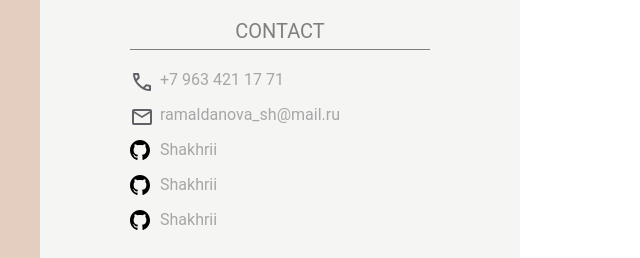
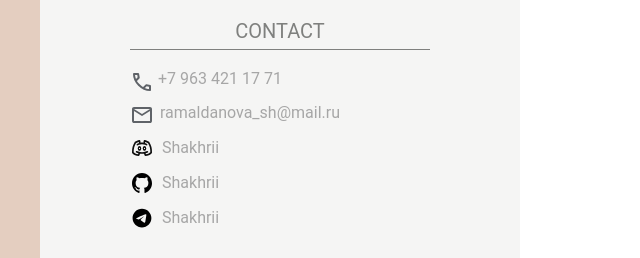
Before and after one commit to Shakhrii/rsschool-cv, a plain HTML site: page index.html in a window 1280 px wide. Shown: the part 606-864 px from the top of the page, 0-640 px from the left. Drawn offline with Linux system fonts and the light colour scheme.

Commit message:
feat: add links to contact

```diff
--- a/css/style.css
+++ b/css/style.css
@@ -178,8 +178,8 @@ html {
 
   .contact__phone::before {
     content: url('../images/icons/phone.svg');
-    width: 20px;
-    height: 20px;
+    width: 18px;
+    height: 18px;
     margin-right: 10px;
   }
 
@@ -191,10 +191,11 @@ html {
   }
 
   .contact__telegram::before {
-    content: url('../images/icons/github.svg');
+    content: url('../images/icons/telegram.svg');
     width: 20px;
     height: 20px;
     margin-right: 10px;
+    margin-left: 2px;
   }
 
   .contact__github::before {
@@ -202,13 +203,15 @@ html {
     width: 20px;
     height: 20px;
     margin-right: 10px;
+    margin-left: 2px;
   }
 
   .contact__discord::before {
-    content: url('../images/icons/github.svg');
+    content: url('../images/icons/discord.svg');
     width: 20px;
     height: 20px;
     margin-right: 10px;
+    margin-left: 2px;
   }
 
   .about-me__description {
--- a/index.html
+++ b/index.html
@@ -35,9 +35,9 @@
                     <ul class="contact__list list">
                         <li class="contact__phone contact__item">+7 963 421 17 71</li>
                         <li class="contact__mail contact__item">ramaldanova_sh@mail.ru</li>
-                        <li class="contact__discord contact__item">Shakhrii</li>
-                        <li class="contact__github contact__item">Shakhrii</li>
-                        <li class="contact__telegram contact__item">Shakhrii</li>
+                        <li class="contact__discord contact__item"><a href="https://discordapp.com/users/716697508348166266">Shakhrii</a></li>
+                        <li class="contact__github contact__item"><a href="https://github.com/Shakhrii">Shakhrii</a></li>
+                        <li class="contact__telegram contact__item"><a href="https://t.me/Shakhrii">Shakhrii</a></li>
                     </ul>
 
                 </article>
```
